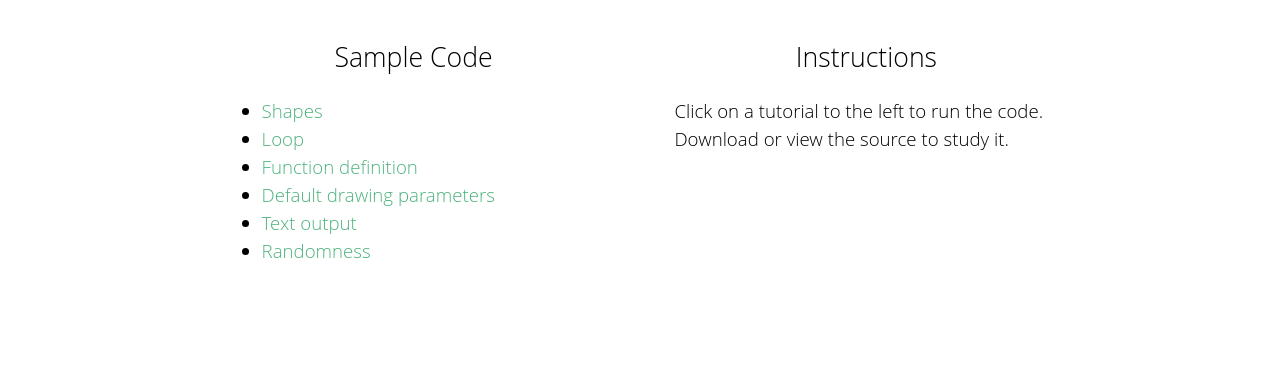
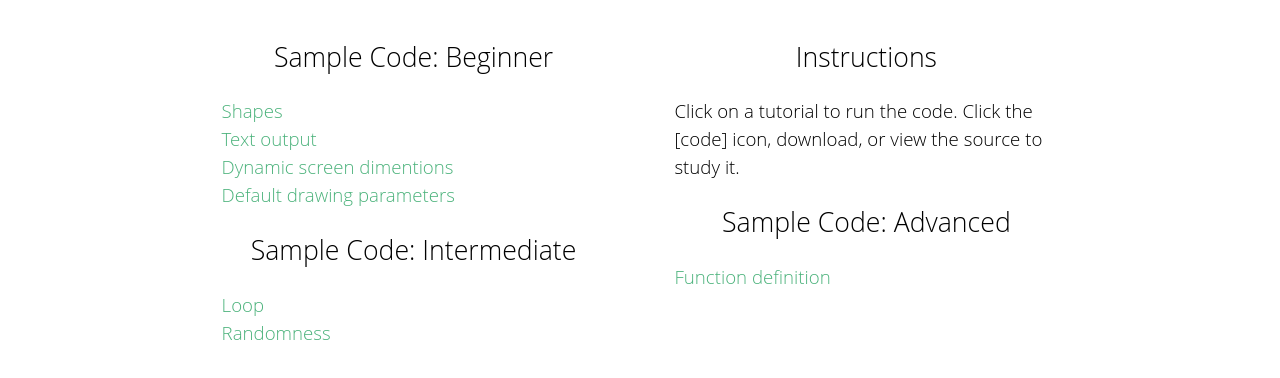
Before and after one commit to 2deviant/OwlScript, a plain HTML site: page documentation.html in a window 1280 px wide. Shown: the part 216-594 px from the top of the page. Drawn offline with Linux system fonts and the light colour scheme.

Commit message:
Adding Code View.  Classifying examples.  Adding a few examples.

```diff
--- a/documentation.html
+++ b/documentation.html
@@ -3,6 +3,7 @@
         <meta http-equiv='Content-Type' content='text/html;charset=utf-8'/>
         <title>OwlScript</title>
         <link href='css.css' rel='stylesheet'/>
+        <script src='documentation.js' type='text/javascript'></script>
     </head>
     <body>
         <div id='header'>
@@ -18,20 +19,23 @@
         </div>
         <div class='columns'>
             <div>
-                <h2>Sample Code</h2>
-                <ul>
-                    <li><a href='documentation/shapes.html'>Shapes</a></li>
-                    <li><a href='documentation/loops.html'>Loop</a></li>
-                    <li><a href='documentation/compute.html'>Function definition</a></li>
-                    <li><a href='documentation/defaults.html'>Default drawing parameters</a></li>
-                    <li><a href='documentation/print.html'>Text output</a></li>
-                    <li><a href='documentation/random.html'>Randomness</a></li>
-                </ul>
+                <h2>Sample Code: Beginner</h2>
+                <div class='view_code'></div><a href='documentation/shapes.html'>Shapes</a><br/>
+                <div class='view_code'></div><a href='documentation/print.html'>Text output</a><br/>
+                <div class='view_code'></div><a href='documentation/screen.html'>Dynamic screen dimentions</a><br/>
+                <div class='view_code'></div><a href='documentation/defaults.html'>Default drawing parameters</a><br/>
+                <h2>Sample Code: Intermediate</h2>
+                <div class='view_code'></div><a href='documentation/loops.html'>Loop</a><br/>
+                <div class='view_code'></div><a href='documentation/random.html'>Randomness</a><br/>
             </div>
             <div>
                 <h2>Instructions</h2>
-                Click on a tutorial to the left to run the code.  Download or
-                view the source to study it.
+                Click on a tutorial to run the code.  Click the [code] icon,
+                download, or view the source to study it.
+                <h2>Sample Code: Advanced</h2>
+                <div class='view_code'></div><a href='documentation/function.html'>Function definition</a><br/>
+                <ul>
+                </ul>
             </div>
         </div>
         <script>
@@ -42,5 +46,7 @@
             ga('create', 'UA-47710665-1', 'owlscript.org');
             ga('send', 'pageview');
         </script>
+        <div id='view_code' class='hide superhide'></div>
+        <div id='view_code_close' class='hide superhide'></div>
     </body>
 </html>
```
